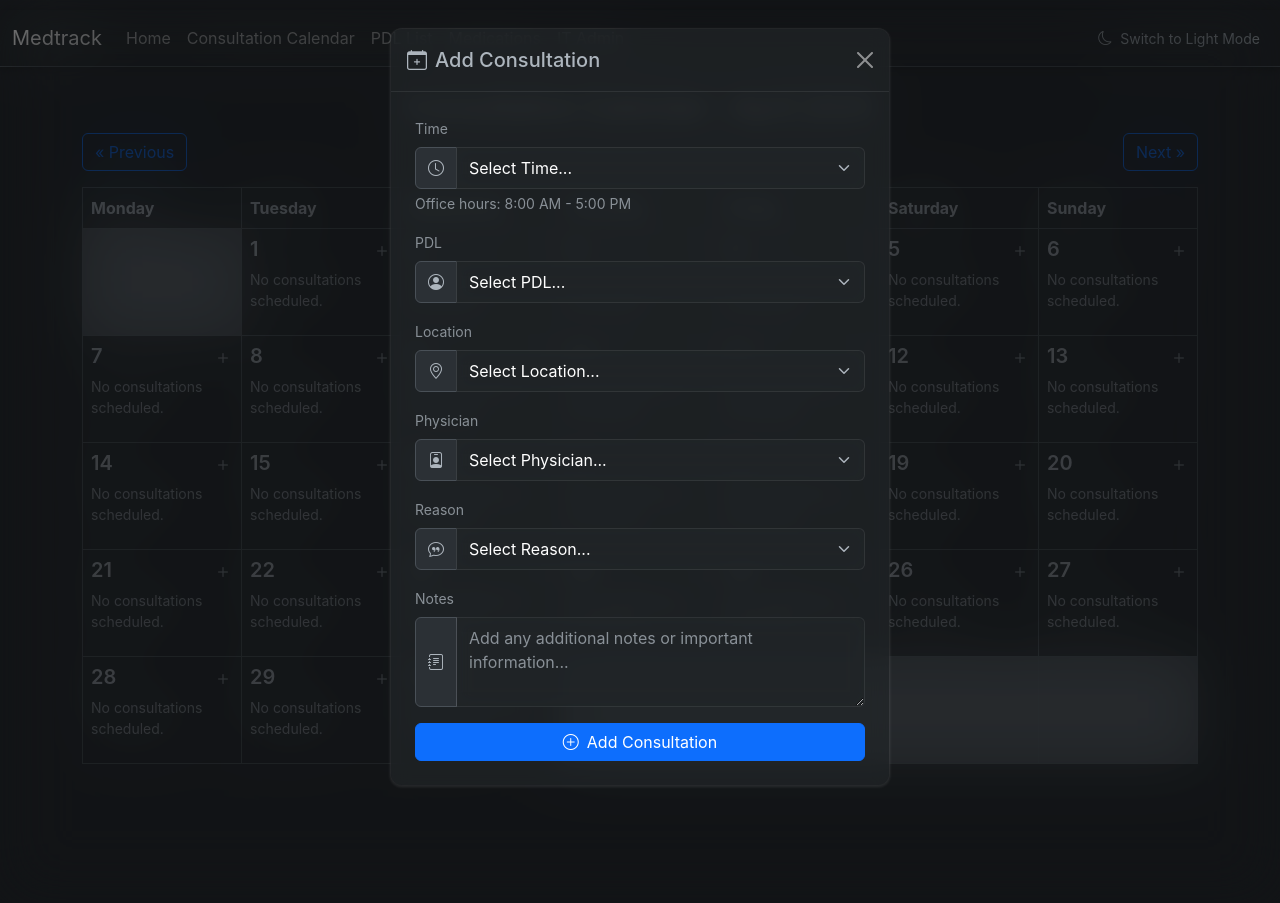
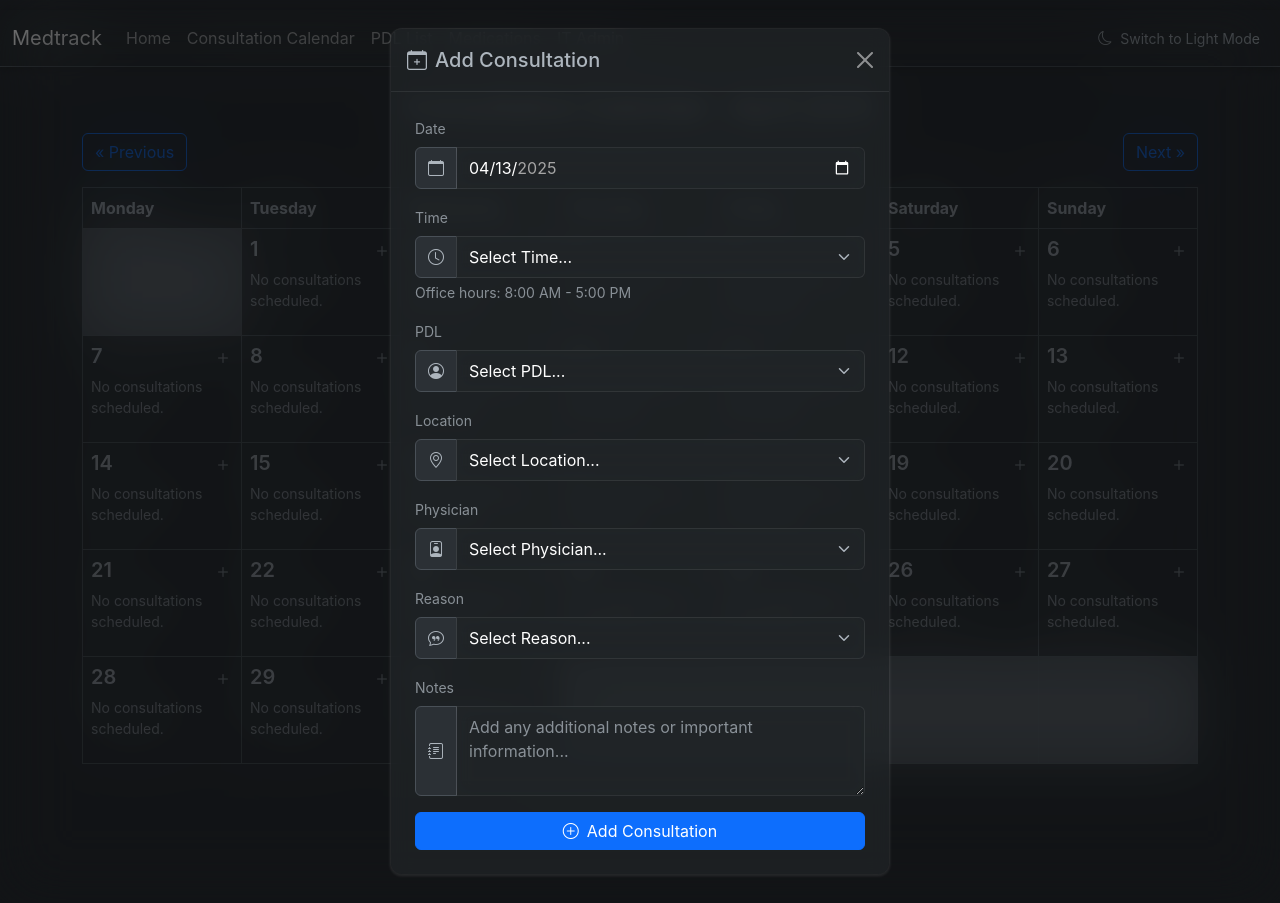
Before and after one commit to Daddycode11/MedTrack, a Django app: page /consultations/calendar/ in a window 1280 px wide, after a click that opens the changed part. Run offline with Django 5.2, Linux system fonts and the light colour scheme; data that the repository does not hold is empty; some libraries are stand-ins or nearby versions.

Commit message:
Add calendar constraints

```diff
--- a/medtrack/templates/consultations/consultation_calendar.html
+++ b/medtrack/templates/consultations/consultation_calendar.html
@@ -141,7 +141,7 @@ Consultation Calendar
         </table>
     </div>
     <div class="modal fade" id="addConsultationModal" tabindex="-1" aria-labelledby="addConsultationModalLabel" aria-hidden="true">
-        <div class="modal-dialog">
+        <div class="modal-dialog modal-dialog-scrollable">
             <div class="modal-content">
                 <div class="modal-header">
                     <h5 class="modal-title" id="addConsultationModalLabel">
@@ -152,8 +152,13 @@ Consultation Calendar
                 <div class="modal-body p-4">
                     <form method="post" action="{% url 'consultations:create_consultation' %}" id="addConsultationForm">
                         {% csrf_token %}
-                        <input type="hidden" name="date" id="consultationDate">
-
+                        <div class="mb-3">
+                            <label class="form-label small text-muted">Date</label>
+                            <div class="input-group">
+                                <span class="input-group-text"><i class="bi bi-calendar"></i></span>
+                                <input type="date" class="form-control" name="date" id="consultationDate" required>
+                            </div>
+                        </div>
                         <div class="mb-3">
                             <label class="form-label small text-muted">Time</label>
                             <div class="input-group">
@@ -229,6 +234,22 @@ Consultation Calendar
 <script>
 document.addEventListener('DOMContentLoaded', function() {
     const addConsultationModal = document.getElementById('addConsultationModal');
+    const dateInput = document.getElementById('consultationDate');
+
+    function setDateConstraints(dateInput) {
+        // Set min date to today
+        const today = new Date();
+        const tomorrow = new Date(today);
+        tomorrow.setDate(tomorrow.getDate() + 1);
+
+        // Set max date to 6 months from today
+        const maxDate = new Date(today);
+        maxDate.setMonth(maxDate.getMonth() + 6);
+
+        // Format dates for input
+        dateInput.min = tomorrow.toISOString().split('T')[0];
+        dateInput.max = maxDate.toISOString().split('T')[0];
+    }
 
     async function loadOptions(selectElement) {
         const dataUrl = selectElement.getAttribute('data-url');
@@ -323,13 +344,25 @@ document.addEventListener('DOMContentLoaded', function() {
     }
 
     if (addConsultationModal) {
+        // Set date constraints on load
+        setDateConstraints(dateInput);
+
         // Handle modal show event
         addConsultationModal.addEventListener('show.bs.modal', function(event) {
-            // Set consultation date
             const button = event.relatedTarget;
-            const consultationDate = button.getAttribute('data-consultation-date');
-            const dateInput = document.getElementById('consultationDate');
-            dateInput.value = consultationDate;
+            const selectedDate = button.getAttribute('data-consultation-date');
+
+            // Validate and set the selected date
+            const selectedDateObj = new Date(selectedDate);
+            const today = new Date();
+            const maxDate = new Date(today);
+            maxDate.setMonth(maxDate.getMonth() + 6);
+
+            if (selectedDateObj > today && selectedDateObj <= maxDate) {
+                dateInput.value = selectedDate;
+            } else {
+                dateInput.value = new Date(today.setDate(today.getDate() + 1)).toISOString().split('T')[0];
+            }
 
             // Load all select options
             const selects = [
@@ -341,6 +374,22 @@ document.addEventListener('DOMContentLoaded', function() {
             ].map(id => document.getElementById(id));
 
             selects.forEach(select => loadOptions(select));
+        });
+
+        // Date input change handler
+        dateInput.addEventListener('change', function(e) {
+            const selectedDate = new Date(this.value);
+            const today = new Date();
+            const maxDate = new Date(today);
+            maxDate.setMonth(maxDate.getMonth() + 6);
+
+            if (selectedDate <= today) {
+                alert('Please select a future date');
+                this.value = new Date(today.setDate(today.getDate() + 1)).toISOString().split('T')[0];
+            } else if (selectedDate > maxDate) {
+                alert('Please select a date within the next 6 months');
+                this.value = maxDate.toISOString().split('T')[0];
+            }
         });
 
         // Form validation and submission
```
